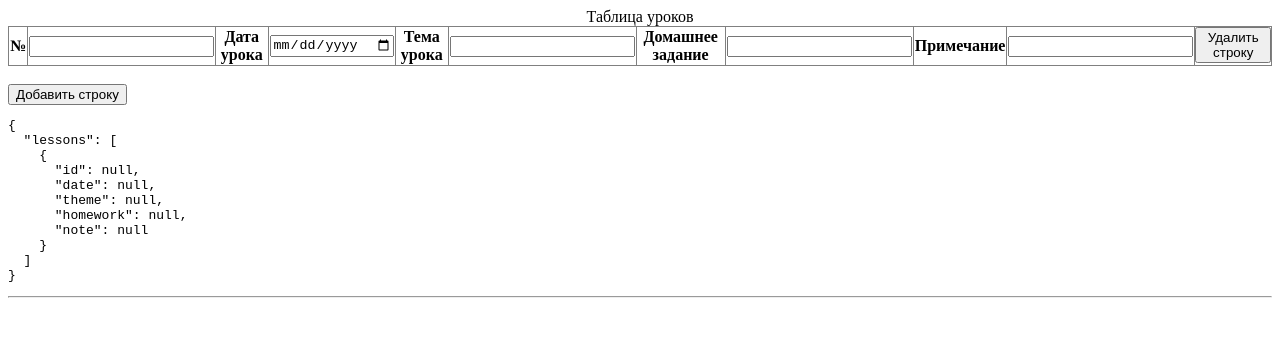
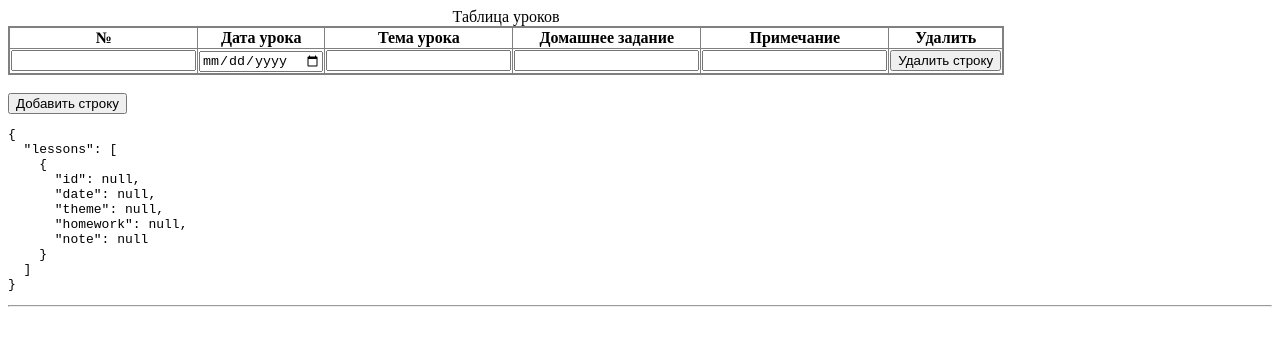
Before and after one commit to aprricod/angular-card6-task5-old, an Angular app: page / in a window 1280 px wide. Shown: the top 346 px of the page. Built offline with nearby package versions, Linux system fonts and the light colour scheme.

Commit message:
table changed

```diff
--- a/src/app/mod1/mod1.component.html
+++ b/src/app/mod1/mod1.component.html
@@ -3,44 +3,42 @@
     <caption>
       Таблица уроков
     </caption>
-    <!-- <tr>
-      <th>Номер</th>
+    <div
+      *ngFor="let item of lessons.controls; let i = index"
+      formArrayName="lessons"
+    >
+      <tr>
+        <th>№</th>
         <th>Дата урока</th>
         <th>Тема урока</th>
         <th>Домашнее задание</th>
         <th>Примечание</th>
-    </tr> -->
-
-    <tr
-      *ngFor="let item of lessons.controls; let i = index"
-      formArrayName="lessons"
-    >
-      <th>№</th>
-      <td [formGroupName]="i">
+        <th>Удалить</th>
+      </tr>
+      <tr [formGroupName]="i">
+        <td>
           <input type="number" formControlName="id" />
         </td>
-      <th>Дата урока</th>
-      <td [formGroupName]="i">
+        <td>
           <input type="date" formControlName="date" />
         </td>
-      <th>Тема урока</th>
-      <td [formGroupName]="i">
+        <td>
           <input type="text" formControlName="theme" />
         </td>
-      <th>Домашнее задание</th>
-      <td [formGroupName]="i">
+        <td>
           <input type="text" formControlName="homework" />
         </td>
-      <th>Примечание</th>
-      <td [formGroupName]="i">
+        <td>
           <input type="text" formControlName="note" />
         </td>
+        <td>
           <button (click)="deleteRow(i)">Удалить строку</button>
+        </td>
       </tr>
+    </div>
   </table>
   <br />
-  <button style="margin-right: 10px" (click)="addRow()">Добавить строку</button
-  >
+  <button style="margin-right: 10px" (click)="addRow()">Добавить строку</button>
 </form>
 
 <pre>{{ form.value | json }}</pre>
```
Lines whose indentation alone changed are shown as unchanged.
